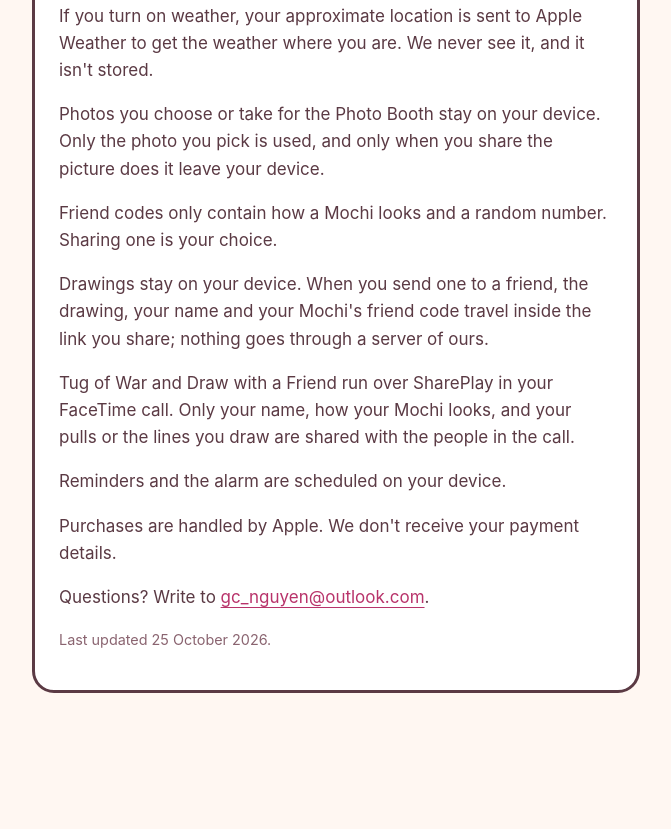
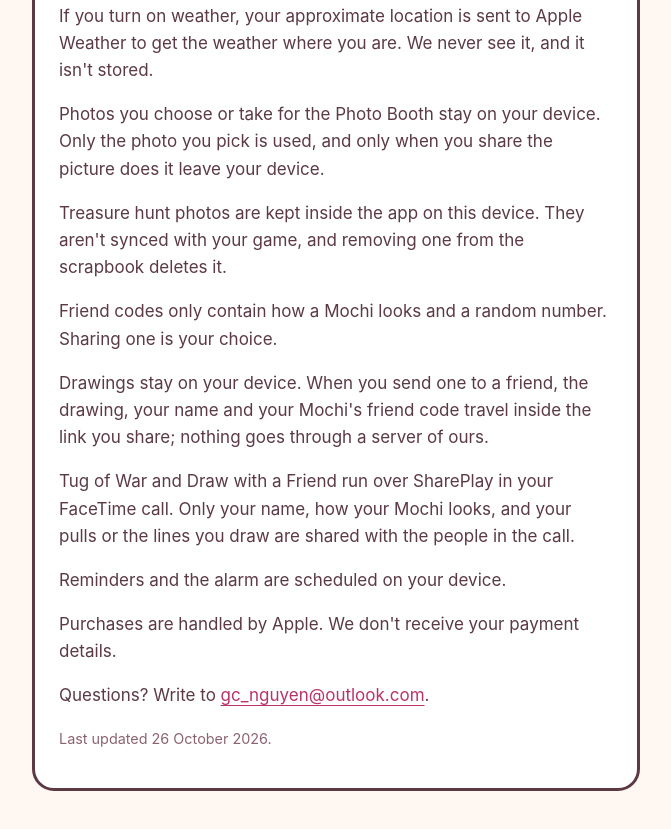
Before and after one commit to gcnguyen99/mochis-house-support, a plain HTML site: page privacy/index.html in a window 1280 px wide. Shown: the part 421-1250 px from the top of the page, without its empty margins (304-975 px from the left). Before the commit the page ends 1178 px from the top, so only its background shows below. Drawn offline with Linux system fonts and the light colour scheme.

Commit message:
Privacy: treasure hunt photos stay on the device
Co-Authored-By: Claude Opus 5.5 <noreply@anthropic.com>
Claude-Session: https://claude.ai/code/session_012kh1T7ChbbzHVX3if9XVTN

```diff
--- a/privacy/index.html
+++ b/privacy/index.html
@@ -18,13 +18,14 @@
 <p>Step counts are read on your device to find treasures and are never sent anywhere.</p>
 <p>If you turn on weather, your approximate location is sent to Apple Weather to get the weather where you are. We never see it, and it isn't stored.</p>
 <p>Photos you choose or take for the Photo Booth stay on your device. Only the photo you pick is used, and only when you share the picture does it leave your device.</p>
+<p>Treasure hunt photos are kept inside the app on this device. They aren't synced with your game, and removing one from the scrapbook deletes it.</p>
 <p>Friend codes only contain how a Mochi looks and a random number. Sharing one is your choice.</p>
 <p>Drawings stay on your device. When you send one to a friend, the drawing, your name and your Mochi's friend code travel inside the link you share; nothing goes through a server of ours.</p>
 <p>Tug of War and Draw with a Friend run over SharePlay in your FaceTime call. Only your name, how your Mochi looks, and your pulls or the lines you draw are shared with the people in the call.</p>
 <p>Reminders and the alarm are scheduled on your device.</p>
 <p>Purchases are handled by Apple. We don't receive your payment details.</p>
 <p>Questions? Write to <a href="mailto:gc_nguyen@outlook.com">gc_nguyen@outlook.com</a>.</p>
-<p class="small">Last updated 25 October 2026.</p>
+<p class="small">Last updated 26 October 2026.</p>
 </div>
 </main>
 </body>
```
